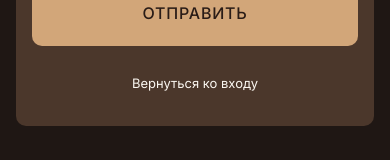
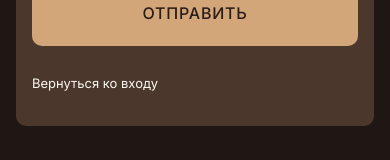
Before and after one commit to JackieKudymova/coffeecafe, a React (Vite) app in the folder coffeecafe/: page /reset-password in a window 390 px wide. Shown: the part 433-593 px from the top of the page. Built offline with nearby package versions, Linux system fonts and the light colour scheme.

Commit message:
fix(reset-password): «Вернуться ко входу» — по левому краю на всех брейкпоинтах

```diff
--- a/coffeecafe/src/pages/ResetPasswordPage.tsx
+++ b/coffeecafe/src/pages/ResetPasswordPage.tsx
@@ -160,7 +160,7 @@ function ResetPasswordPage() {
                 {isSubmitting ? 'Отправляем...' : 'Отправить'}
               </button>
 
-              <div className="mt-6 md:mt-8 lg:mt-8 text-center md:text-left">
+              <div className="mt-6 md:mt-8 lg:mt-8 text-left">
                 <Link
                   to="/login"
                   className="text-cream text-[13px] md:text-base lg:text-base leading-[22px] transition-colors hover:text-brown-button focus-visible:outline-none focus-visible:ring-2 focus-visible:ring-cream/50 rounded-sm"
```
